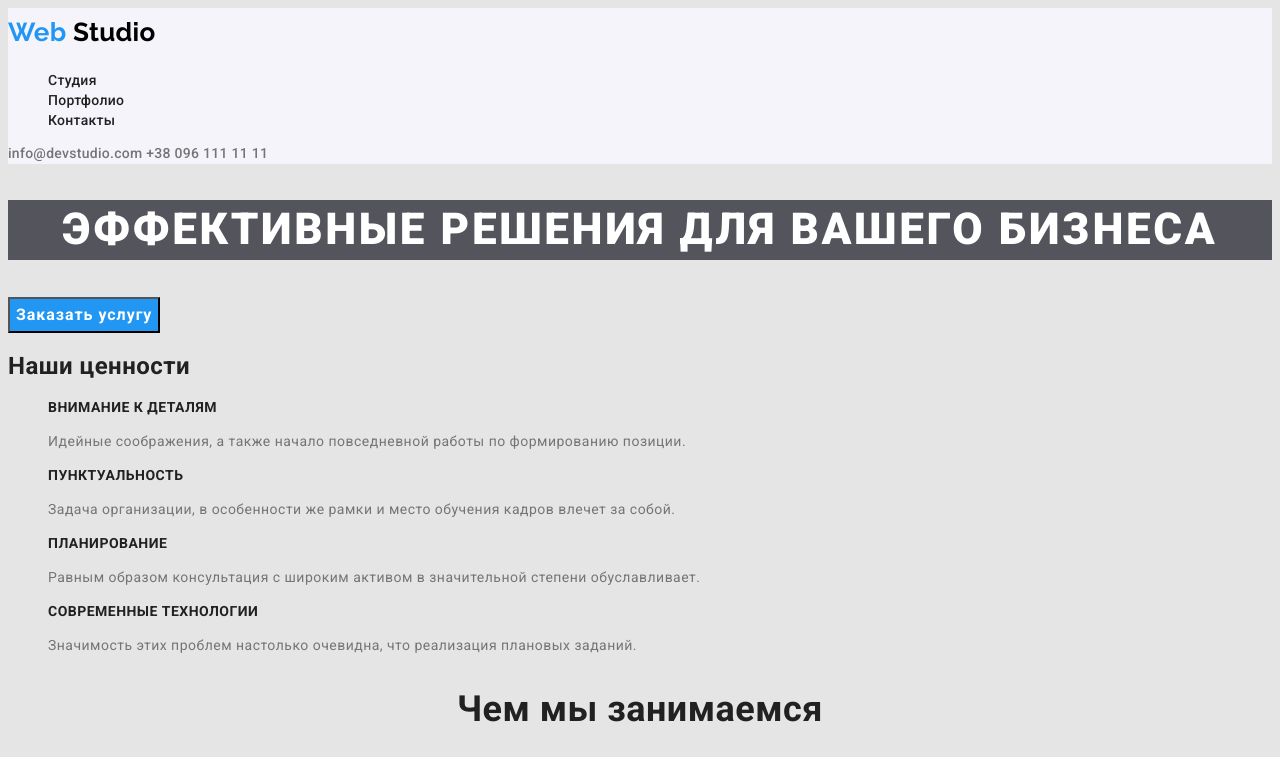
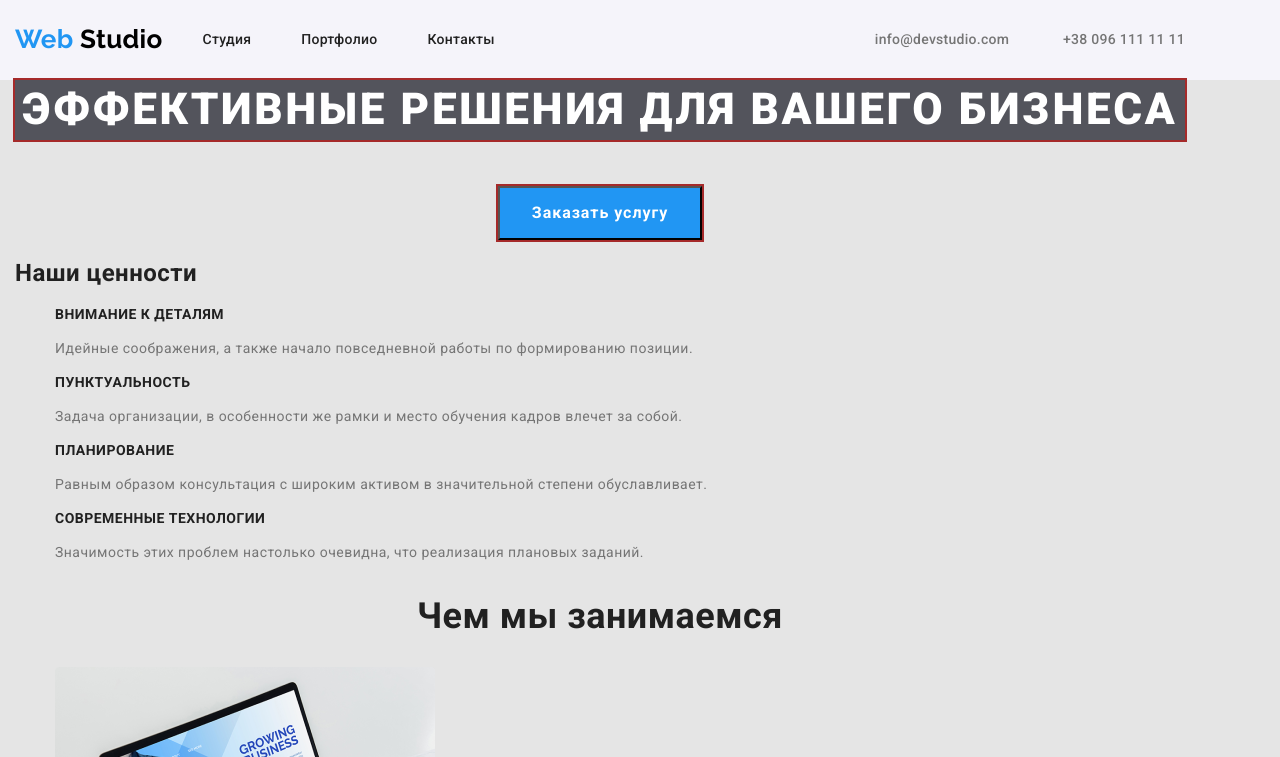
Before and after one commit to ZhivotnkoAlex/goit-markup-hw-03, a plain HTML site: page index.html in a window 1280 px wide. Shown: the top 757 px of the page. Drawn offline with nearby package versions, Linux system fonts and the light colour scheme.

Commit message:
вносит позиционирование в хедер и герой

```diff
--- a/css/style.css
+++ b/css/style.css
@@ -24,6 +24,12 @@
     list-style-type: none;
 }
 
+.container {
+    width: 1200px;
+    padding-left: 15px;
+    padding-right: 15px;
+}
+
 .header {
     font-weight: 500;
     font-size: 14px;
@@ -36,8 +42,23 @@
     text-decoration: none;
 }
 
-.header>nav a {
+.header nav a {
     color: var(--main-color);
+}
+
+.header-flex {
+    height: 80px;
+    display: flex;
+    align-items: center;
+    justify-content: space-between;
+}
+
+.header-nav {
+    display: flex;
+}
+
+.header-nav>li:not(:last-child) {
+    margin-right: 50px;
 }
 
 .header-logo {
@@ -71,7 +92,19 @@
     color: var(--secondary-color);
 }
 
+.header-link:first-child {
+    margin-right: 50px;
+}
+
+.hero {
+    margin-left: auto;
+    margin-right: auto;
+    outline: 2px solid brown;
+}
+
 .hero-text {
+    margin-top: 0;
+    margin-bottom: 0;
     color: #ffffff;
     font-weight: 900;
     font-size: 44px;
@@ -83,6 +116,8 @@
 }
 
 .button {
+    margin-top: 46px;
+    padding: 10px 32px;
     color: var(--button-color);
     font-family: inherit;
     font-weight: 700;
--- a/index.html
+++ b/index.html
@@ -6,14 +6,17 @@
     <meta name="viewport" content="width=device-width, initial-scale=1.0">
     <link rel="stylesheet" href="./css/style.css">
     <link href="https://fonts.googleapis.com/css2?family=Raleway:wght@700&family=Roboto:wght@400;500;700;900&display=swap" rel="stylesheet">
-    <title>Document</title>
+    <link rel="stylesheet" href="https://cdnjs.cloudflare.com/ajax/libs/modern-normalize/0.6.0/modern-normalize.min.css">
+    <title>index</title>
 </head>
 
 <body class="body">
     <header class="header">
+        <div class="container header-flex">
+            <div class="header-flex">
                 <a href="./index.html" class="header-logo"> <span class="logo-color">Web</span> Studio</a>
                 <nav>
-            <ul class="site-nav-accent">
+                    <ul class="site-nav-accent header-nav">
                         <li>
                             <a href=./index.html>Студия</a>
                         </li>
@@ -25,19 +28,21 @@
                         </li>
                     </ul>
                 </nav>
+            </div>
             <div>
                 <a href="mailto:info@devstudio.com" class="header-accent header-link"> info@devstudio.com</a>
                 <a href="tel:380961111111" class="header-accent header-link">+38 096 111 11 11</a>
             </div>
+        </div>
     </header>
     <main>
         <!-- Герой -->
-        <section>
-            <H1 class="hero-text">эффективные решения для вашего бизнеса</H1>
-            <button class="button">Заказать услугу</button>
+        <section class="container">
+            <H1 class="hero-text hero">эффективные решения для вашего бизнеса</H1>
+            <button class="button hero">Заказать услугу</button>
         </section>
         <!-- Описание ценностей -->
-        <section>
+        <section class="container">
             <h2>Наши ценности</h2>
             <ul class="values">
                 <li>
@@ -63,7 +68,7 @@
             </ul>
         </section>
         <!-- Специализация -->
-        <section class="specialization">
+        <section class="specialization container">
             <h2>Чем мы занимаемся</h2>
             <ul>
                 <li>
@@ -81,7 +86,7 @@
             </ul>
         </section>
         <!-- Комманда -->
-        <section class="team">
+        <section class="team container">
             <h2>Наша команда</h2>
             <ul>
                 <li>
@@ -162,7 +167,7 @@
             </ul>
         </section>
         <!-- клиенты -->
-        <section>
+        <section class="container">
             <h2 class="clients">Постоянные клиенты</h2>
             <ul>
                 <li>
@@ -188,6 +193,7 @@
     </main>
 
     <footer class="footer">
+        <div class="container">
             <!-- контакты   -->
             <div class="footer-contacts">
                 <a href="./index.html" class="footer-logo"> <span class="logo-color">Web</span> Studio</a>
@@ -226,7 +232,7 @@
             </div>
 
             <p class="copyright">2020 | Developed by GoIT Students</p>
-
+        </div>
     </footer>
 </body>
 
```
Also changed, not shown: portfolio.html (+2 -1 lines). Lines whose indentation alone changed are shown as unchanged.
